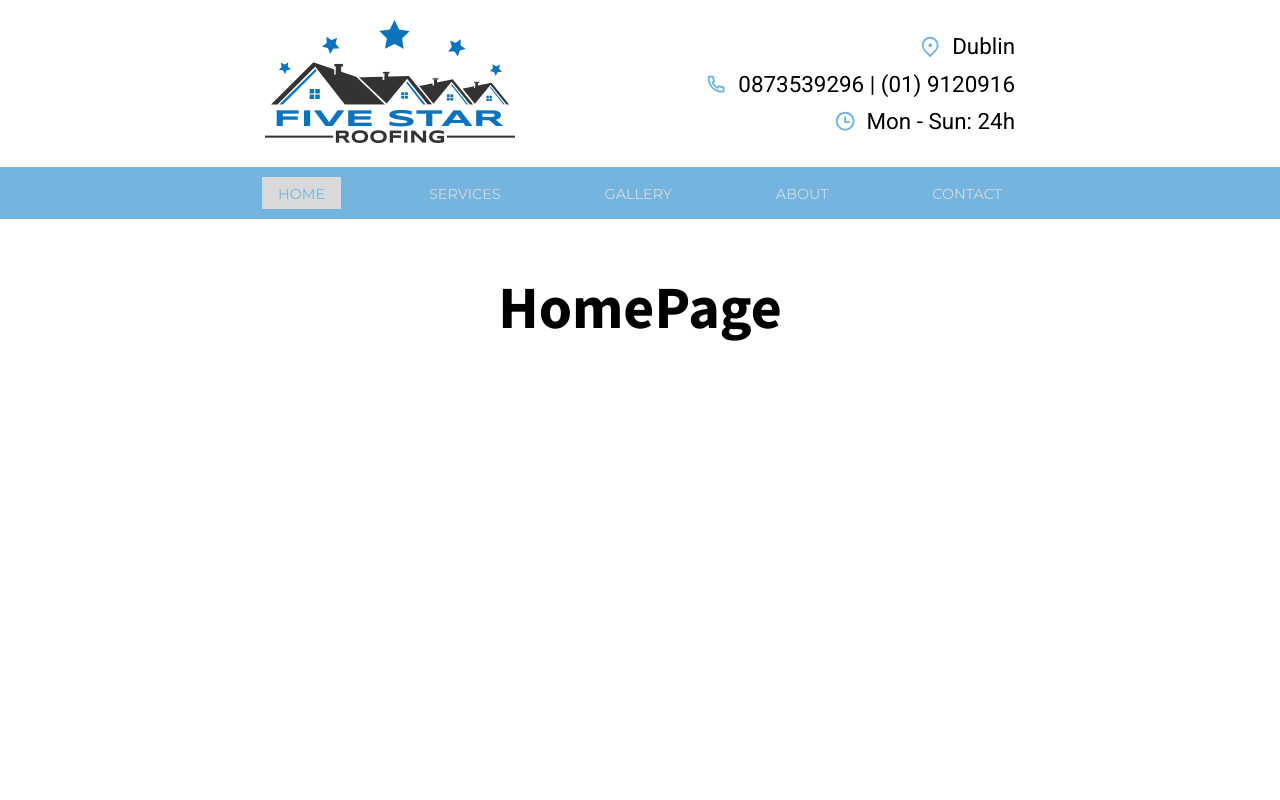
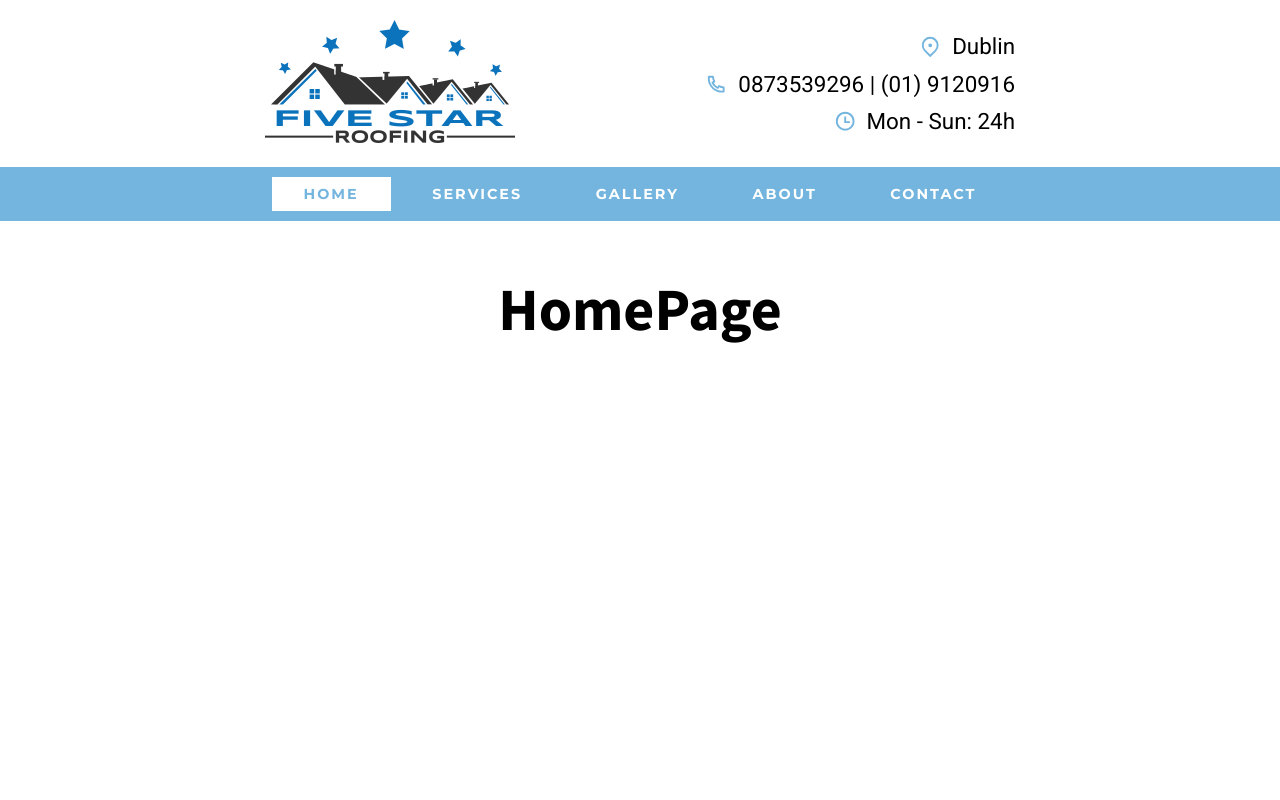
Before and after one commit to pawelztef/five-star-roofing, a React (Create React App) app in the folder five_star_roofing_frontend/: page / in a window 1280 px wide. Shown: the top 800 px of the page. Built offline with nearby package versions, Linux system fonts and the light colour scheme.

Commit message:
Menu flex disp.

```diff
--- a/five_star_roofing_frontend/src/assets/sass/2-components/_menu.sass
+++ b/five_star_roofing_frontend/src/assets/sass/2-components/_menu.sass
@@ -3,7 +3,7 @@
   flex: 2
   display: flex
   flex-direction: row
-  justify-content: space-between
+  justify-content: space-evenly
   align-items: center
   padding: 0
   margin: 0
@@ -15,17 +15,19 @@
     font-weight: bold
     list-style: 0
     font-size: 0.75rem
-    padding: .5rem 1rem .4rem 1rem
+    padding: .5rem 2rem
     a
-      color: $fsr-0
+      color: $fsr-wt
+      font-weight: 700
+      letter-spacing: 2px
     &:hover
       text-decoration: none
-      background: $fsr-0
+      background: $fsr-wt
       a
         color: $fsr-1
 
   &__item-active
-    background: $fsr-0
+    background: $fsr-wt
     a
       color: $fsr-1
 
```
